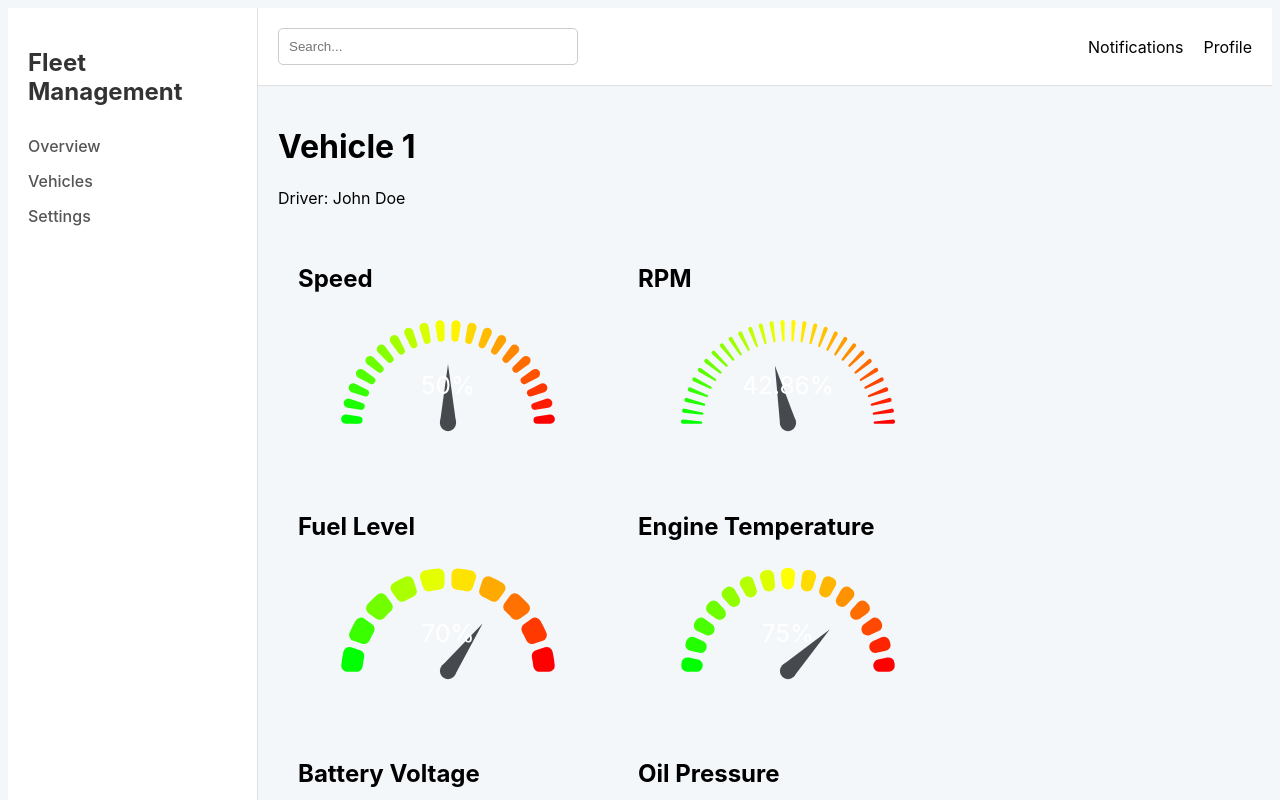
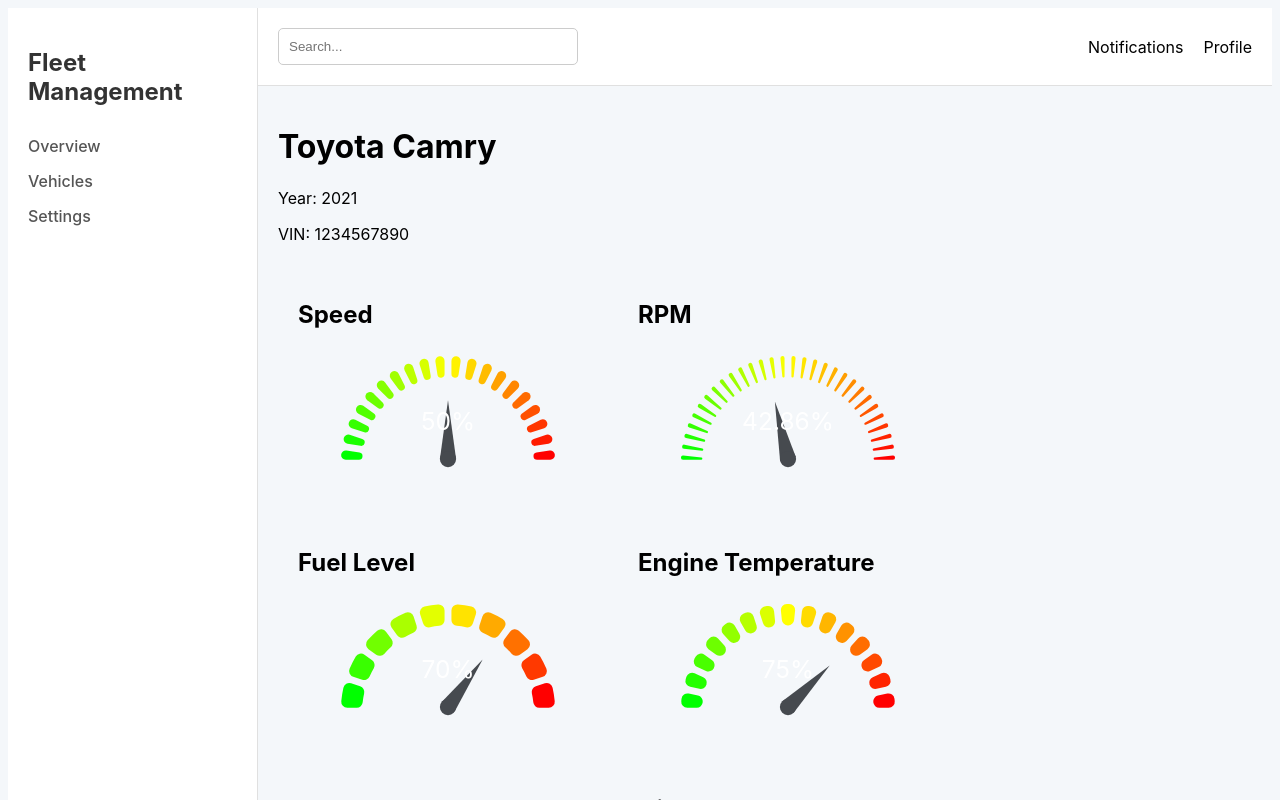
Before and after one commit to choucheniheb/fleet-management-front-end, a Next.js app: page /vehicles/1 in a window 1280 px wide. Shown: the top 800 px of the page. Built offline with nearby package versions, Linux system fonts and the light colour scheme.

Commit message:
feat: add types and update vehicle details page
Co-authored-by: openhands <openhands@all-hands.dev>

```diff
--- a/src/app/vehicles/[id]/page.tsx
+++ b/src/app/vehicles/[id]/page.tsx
@@ -3,15 +3,21 @@
 
 import { useParams } from 'next/navigation';
 import GaugeChart from 'react-gauge-chart';
+import { Vehicle, VehicleData } from '../../types';
 
 const VehicleDetails = () => {
   const { id } = useParams();
 
   // Dummy data for a specific vehicle
-  const vehicle = {
-    id: id,
-    name: `Vehicle ${id}`,
-    driver: 'John Doe',
+  const vehicle: Vehicle = {
+    id: Number(id),
+    make: 'Toyota',
+    model: 'Camry',
+    year: 2021,
+    vin: '1234567890',
+  };
+
+  const vehicleData: VehicleData = {
     speed: 60,
     rpm: 3000,
     fuelLevel: 0.7,
@@ -22,32 +28,33 @@ const VehicleDetails = () => {
 
   return (
     <div>
-      <h1>{vehicle.name}</h1>
-      <p>Driver: {vehicle.driver}</p>
+      <h1>{vehicle.make} {vehicle.model}</h1>
+      <p>Year: {vehicle.year}</p>
+      <p>VIN: {vehicle.vin}</p>
       <div style={{ display: 'flex', flexWrap: 'wrap' }}>
         <div style={{ width: '300px', margin: '20px' }}>
           <h2>Speed</h2>
-          <GaugeChart id="speed-gauge" nrOfLevels={20} percent={vehicle.speed / 120} />
+          <GaugeChart id="speed-gauge" nrOfLevels={20} percent={vehicleData.speed / 120} />
         </div>
         <div style={{ width: '300px', margin: '20px' }}>
           <h2>RPM</h2>
-          <GaugeChart id="rpm-gauge" nrOfLevels={30} percent={vehicle.rpm / 7000} />
+          <GaugeChart id="rpm-gauge" nrOfLevels={30} percent={vehicleData.rpm / 7000} />
         </div>
         <div style={{ width: '300px', margin: '20px' }}>
           <h2>Fuel Level</h2>
-          <GaugeChart id="fuel-gauge" nrOfLevels={10} percent={vehicle.fuelLevel} />
+          <GaugeChart id="fuel-gauge" nrOfLevels={10} percent={vehicleData.fuelLevel} />
         </div>
         <div style={{ width: '300px', margin: '20px' }}>
           <h2>Engine Temperature</h2>
-          <GaugeChart id="temp-gauge" nrOfLevels={15} percent={vehicle.engineTemp / 120} />
+          <GaugeChart id="temp-gauge" nrOfLevels={15} percent={vehicleData.engineTemp / 120} />
         </div>
         <div style={{ width: '300px', margin: '20px' }}>
           <h2>Battery Voltage</h2>
-          <GaugeChart id="voltage-gauge" nrOfLevels={10} percent={(vehicle.batteryVoltage - 10) / 4} />
+          <GaugeChart id="voltage-gauge" nrOfLevels={10} percent={(vehicleData.batteryVoltage - 10) / 4} />
         </div>
         <div style={{ width: '300px', margin: '20px' }}>
           <h2>Oil Pressure</h2>
-          <GaugeChart id="pressure-gauge" nrOfLevels={10} percent={vehicle.oilPressure / 100} />
+          <GaugeChart id="pressure-gauge" nrOfLevels={10} percent={vehicleData.oilPressure / 100} />
         </div>
       </div>
     </div>
--- /dev/null
+++ b/src/types/index.ts
@@ -0,0 +1,16 @@
+export interface Vehicle {
+  id: number;
+  make: string;
+  model: string;
+  year: number;
+  vin: string;
+}
+
+export interface VehicleData {
+  speed: number;
+  rpm: number;
+  fuelLevel: number;
+  engineTemp: number;
+  batteryVoltage: number;
+  oilPressure: number;
+}
```
